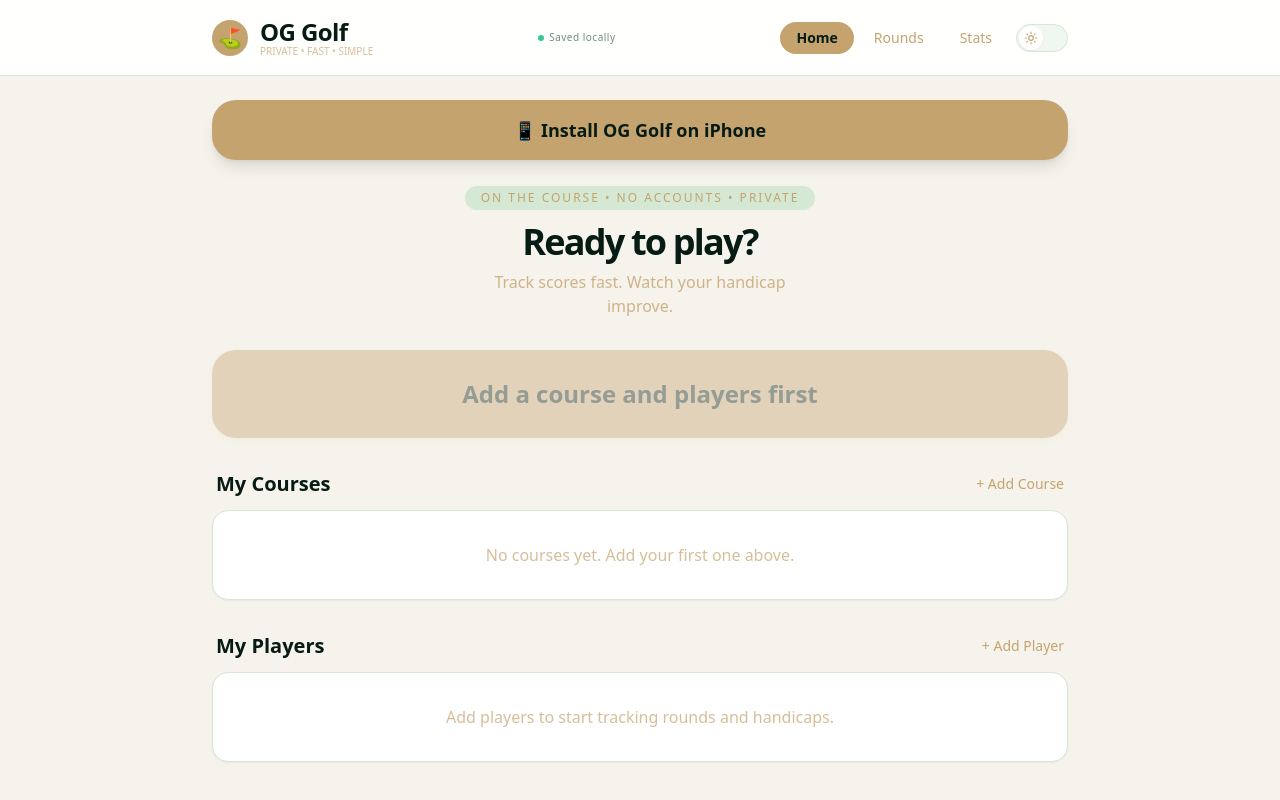
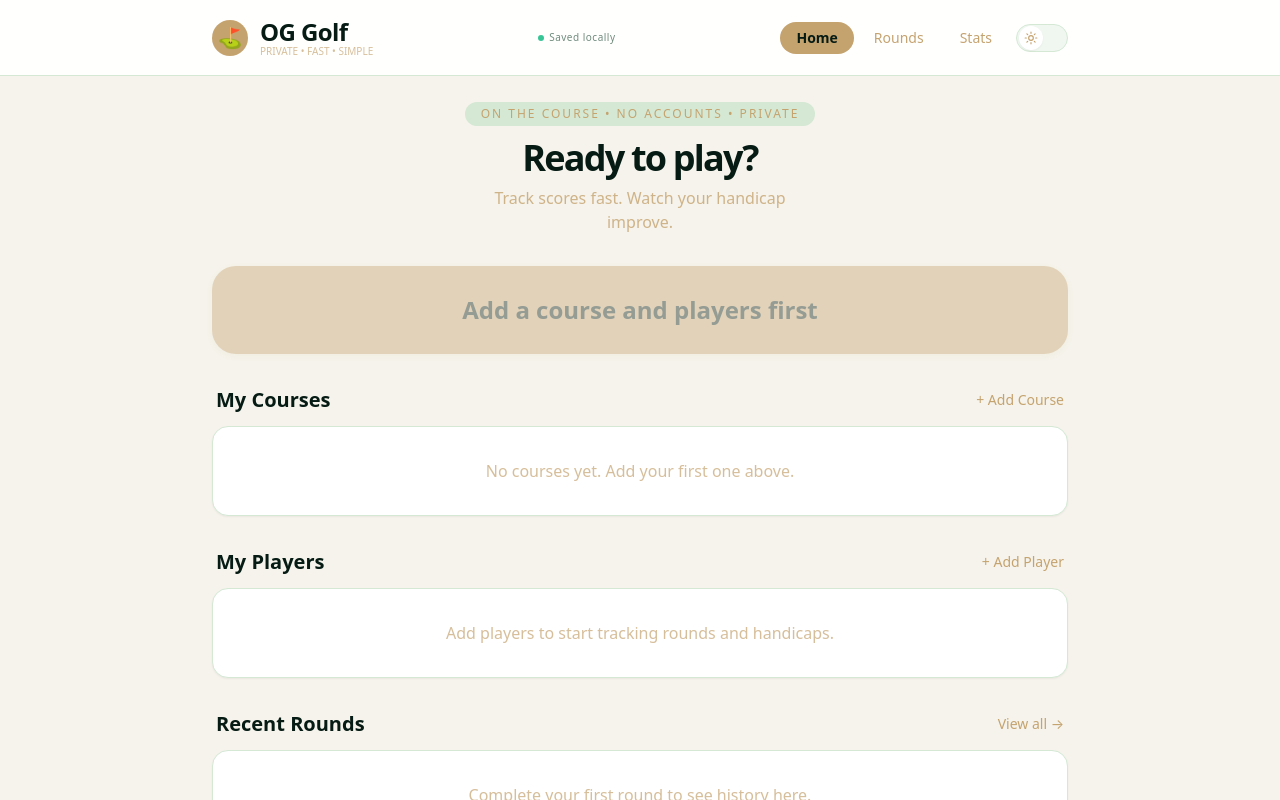
Before and after one commit to pateverab/og-golf, a Next.js app: page / in a window 1280 px wide. Shown: the top 800 px of the page. Built offline with nearby package versions, Linux system fonts and the light colour scheme.

Commit message:
Complete S hygiene: share always, import confirm, install gate, docs
Always show Share a Copy, confirm before backup import overwrite, hide Install when standalone or non-iOS, rename package to og-golf, honest README Features vs Future, and add MIT LICENSE.

```diff
--- a/app/page.tsx
+++ b/app/page.tsx
@@ -77,6 +77,9 @@ export default function GolfScoreTracker() {
   // Avoid wiping localStorage before the initial restore completes
   const [storageHydrated, setStorageHydrated] = useState(false);
 
+  // Install CTA: iOS Safari only, and only when not already installed (standalone)
+  const [showInstallButton, setShowInstallButton] = useState(false);
+
   // Load from localStorage on mount
   useEffect(() => {
     setCourses(getCourses());
@@ -92,6 +95,17 @@ export default function GolfScoreTracker() {
     }
 
     setStorageHydrated(true);
+  }, []);
+
+  useEffect(() => {
+    const nav = window.navigator as Navigator & { standalone?: boolean };
+    const isStandalone =
+      window.matchMedia("(display-mode: standalone)").matches ||
+      nav.standalone === true;
+    const isIOS =
+      /iPad|iPhone|iPod/.test(nav.userAgent) ||
+      (nav.platform === "MacIntel" && nav.maxTouchPoints > 1);
+    setShowInstallButton(isIOS && !isStandalone);
   }, []);
 
   // Persist whenever data changes — including empty arrays so deletions stick
@@ -500,14 +514,23 @@ export default function GolfScoreTracker() {
       try {
         const backup = JSON.parse(event.target?.result as string);
 
+        const confirmed = window.confirm(
+          "Importing this backup will replace your current courses, players, and rounds. Continue?"
+        );
+        if (!confirmed) {
+          e.target.value = "";
+          return;
+        }
+
         if (backup.courses) setCourses(backup.courses);
         if (backup.players) setPlayers(backup.players);
         if (backup.rounds) setRounds(backup.rounds);
 
         alert("✅ Backup imported successfully!");
-        e.target.value = '';
+        e.target.value = "";
       } catch (err) {
         alert("❌ Invalid backup file");
+        e.target.value = "";
       }
     };
     reader.readAsText(file);
@@ -586,7 +609,8 @@ export default function GolfScoreTracker() {
       </header>
 
       <div className="max-w-4xl mx-auto px-5 pt-6">
-                {/* Install on iPhone Button */}
+                {/* Install on iPhone — only when iOS Safari and not already standalone */}
+        {showInstallButton && (
           <button
             onClick={() => {
               alert("📱 How to install OG Golf on your iPhone:\n\n" +
@@ -598,6 +622,7 @@ export default function GolfScoreTracker() {
           >
             📱 Install OG Golf on iPhone
           </button>
+        )}
         {/* ========== ACTIVE ROUND SCREEN (Full focus) ========== */}
         {activeRound && currentCourseForActiveRound && (
           <div className="mb-8">
--- a/components/RoundExportPanel.tsx
+++ b/components/RoundExportPanel.tsx
@@ -25,7 +25,6 @@ type ExportAction = "pdf-download" | "image-share" | "text-share";
 export function RoundExportPanel({ round, course, players }: RoundExportPanelProps) {
   const scorecardRef = useRef<HTMLDivElement>(null);
   const [loading, setLoading] = useState<ExportAction | null>(null);
-  const [showShareCopy, setShowShareCopy] = useState(false);
 
   const exportData = useMemo(
     () => buildRoundExportData(round, course, players),
@@ -39,7 +38,6 @@ export function RoundExportPanel({ round, course, players }: RoundExportPanelPro
     try {
       const blob = await generateRoundPdf(exportData);
       downloadBlob(blob, getRoundExportFilename(exportData, "pdf"));
-      setShowShareCopy(true);
     } catch (error) {
       console.error("PDF export failed:", error);
       alert("Export failed. Please try again.");
@@ -103,7 +101,6 @@ export function RoundExportPanel({ round, course, players }: RoundExportPanelPro
         </button>
       </div>
 
-      {showShareCopy && (
       <button
         type="button"
         onClick={handleShareCopy}
@@ -112,7 +109,6 @@ export function RoundExportPanel({ round, course, players }: RoundExportPanelPro
       >
         {loading === "text-share" ? "Copying…" : "Share a Copy"}
       </button>
-      )}
 
       <div
         ref={scorecardRef}
--- a/package.json
+++ b/package.json
@@ -1,5 +1,5 @@
 {
-  "name": "golf-score-tracker",
+  "name": "og-golf",
   "version": "0.1.0",
   "private": true,
   "scripts": {
```
Also changed, not shown: 2 other files (tests, documents, lock files or other folders). Lines whose indentation alone changed are shown as unchanged.
